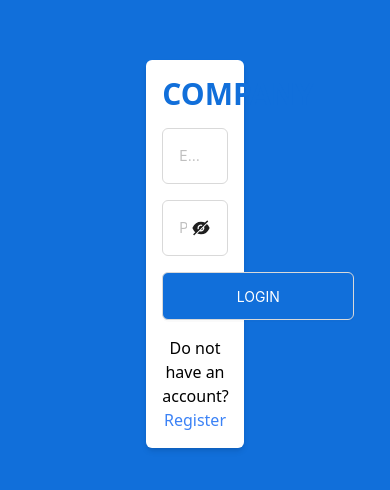
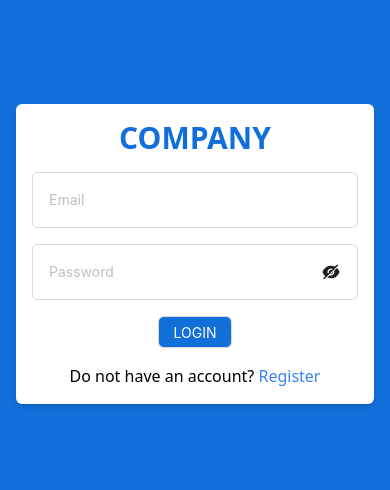
Before and after one commit to ShakibUddin/nextjs-antd-tailwind-boilerplate, a Next.js app: page / in a window 390 px wide. Shown: the part 168-658 px from the top of the page. Built offline with nearby package versions, Linux system fonts and the light colour scheme.

Commit message:
login page is made mobile responsive

```diff
--- a/pages/login/index.js
+++ b/pages/login/index.js
@@ -9,10 +9,10 @@ export const Login = () => {
 
   return (
     <div className="w-full h-screen bg-[var(--brandColor)] flex justify-center items-center">
-      <div className="flex flex-col gap-4 justify-stretch p-4 rounded-md bg-white shadow-md w-1/4">
-        <p className="font-bold text-3xl text-[var(--brandColor)] text-center">
+      <div className="flex flex-col gap-4 justify-stretch p-4 m-4 rounded-md bg-white shadow-md w-full md:w-1/3 lg:w-1/4 ">
+        <span className="font-bold text-3xl text-[var(--brandColor)] text-center">
           COMPANY
-        </p>
+        </span>
         <Input placeholder="Email" className="p-4" />
         <Input.Password
           placeholder="Password"
@@ -21,7 +21,7 @@ export const Login = () => {
           }
           className="p-4"
         />
-        <Button className="bg-[var(--brandColor)] text-white mx-auto w-48 h-12 hover:text-[var(--brandColor)] hover:bg-white hover:border-2 hover:border-[var(--brandColor)]">
+        <Button className="bg-[var(--brandColor)] text-white mx-auto hover:text-[var(--brandColor)] hover:bg-white hover:border-2 hover:border-[var(--brandColor)]">
           LOGIN
         </Button>
         <p className="text-center">
```
